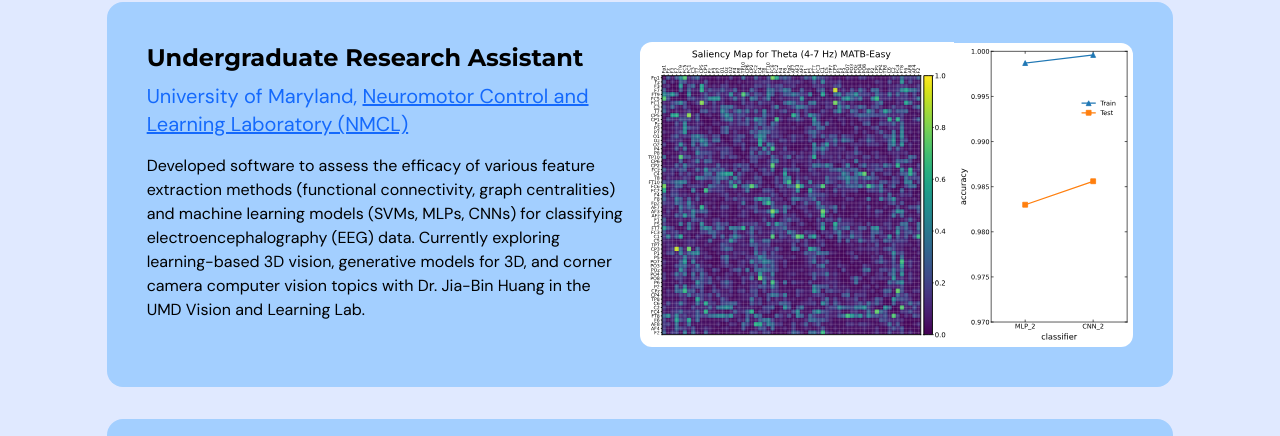
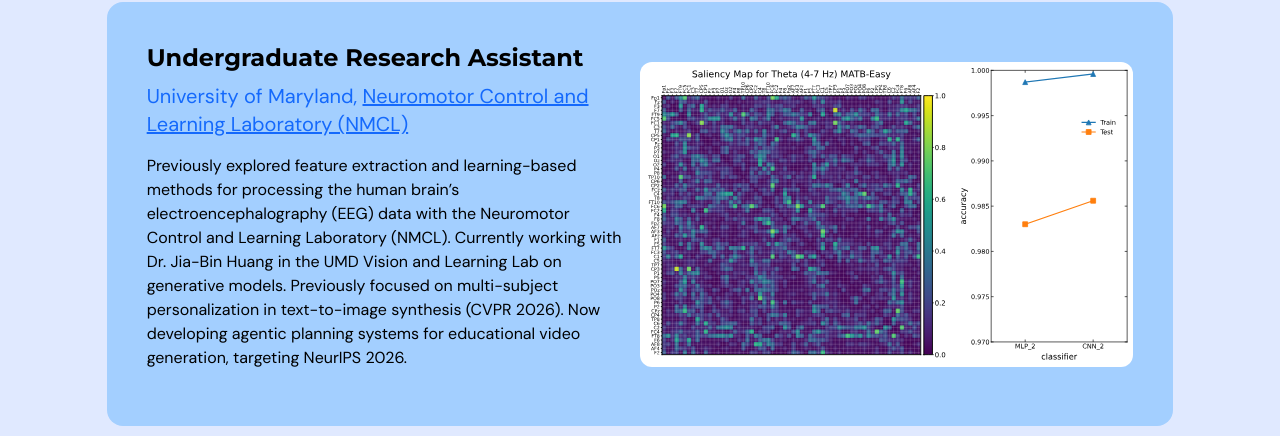
Before and after one commit to Mimsqueeze/Personal-Website, a React (Vite) app: page / in a window 1280 px wide. Shown: the part 1403-1839 px from the top of the page. Built offline with nearby package versions, Linux system fonts and the light colour scheme.

Commit message:
updated resume

```diff
--- a/src/scenes/experiences/index.tsx
+++ b/src/scenes/experiences/index.tsx
@@ -39,12 +39,8 @@ const experiences: Array<ExperienceType> = [
       </a>
     `,
     experienceDescription: `
-    Developed software to assess the efficacy of various feature extraction
-    methods (functional connectivity, graph centralities) and machine
-    learning models (SVMs, MLPs, CNNs) for classifying
-    electroencephalography (EEG) data.
-    Currently exploring learning-based 3D vision, generative models for 3D, and corner camera computer vision topics with
-    Dr. Jia-Bin Huang in the UMD Vision and Learning Lab.
+    Previously explored feature extraction and learning-based methods for processing the human brain’s electroencephalography (EEG) data with the Neuromotor Control and Learning Laboratory (NMCL).
+    Currently working with Dr. Jia-Bin Huang in the UMD Vision and Learning Lab on generative models. Previously focused on multi-subject personalization in text-to-image synthesis (CVPR 2026). Now developing agentic planning systems for educational video generation, targeting NeurIPS 2026.
     `,
     experienceImage: "easy_smap.svg",
     experienceImage2: "accuracy.svg",
```
Also changed, not shown: 1 other file (tests, documents, lock files or other folders).
